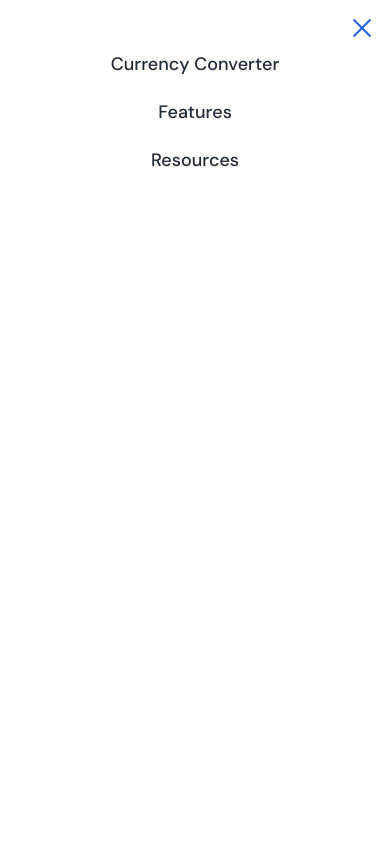
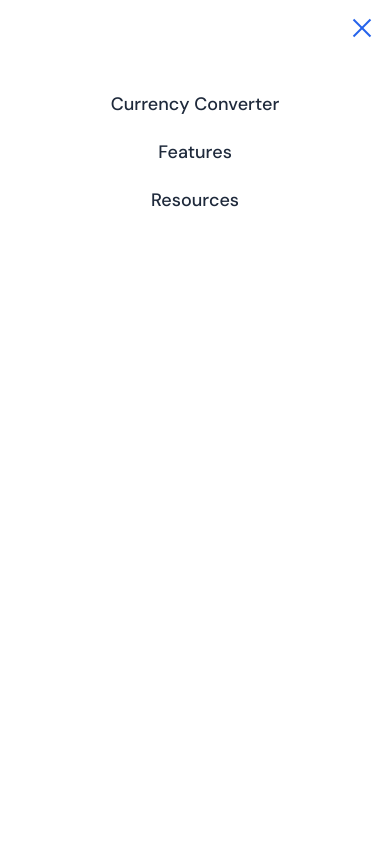
Before and after one commit to late-exairu/currency-pro, a Next.js app: page / in a window 390 px wide. Both pictures are taken after a click on the button 362 px from the left and 28 px from the top of the page. Shown: the top 844 px of the page. Built offline with nearby package versions, Linux system fonts and the light colour scheme.

Commit message:
Add Overlay component

```diff
--- a/src/app/components/Footer.tsx
+++ b/src/app/components/Footer.tsx
@@ -17,7 +17,7 @@ export default function Footer() {
 
   return (
     <footer
-      className={`${dmSans.className} flex flex-col gap-8 pt-10 md:gap-5 lg:gap-10 lg:pt-20 xl:gap-14 xl:pt-[120px]`}
+      className={`${dmSans.className} flex flex-col gap-8 pt-20 md:gap-5 lg:gap-10 lg:pt-28 xl:gap-14 xl:pt-[120px]`}
     >
       <div className="container sm:px-[50px] md:px-[60px] lg:px-[70px] xl:max-w-[1200px]">
         <div className="xs:grid-cols-2 grid grid-cols-1 items-start gap-5 gap-y-8 sm:grid-cols-3 lg:grid-cols-5 lg:gap-4">
--- a/src/app/components/MobileMenu.tsx
+++ b/src/app/components/MobileMenu.tsx
@@ -5,7 +5,7 @@ import Link from "next/link";
 import { DM_Sans } from "next/font/google";
 import { usePersonStore } from "@/state/store";
 import data from "@/data/data.json";
-import UserBar from "./UserBar";
+import UserBar from "@/components/UserBar";
 
 interface menuItem {
   id: number;
@@ -26,8 +26,10 @@ export default function MobileMenu() {
   return (
     <div
       className={`${
-        isMenuOpen ? "translate-x-0 lg:translate-x-full" : "translate-x-full"
-      } fixed inset-y-0 right-0 w-screen bg-white p-10 transition-transform duration-300 dark:bg-slate-800/80 md:w-[400px]`}
+        isMenuOpen
+          ? "translate-x-0 shadow-lg lg:translate-x-full"
+          : "translate-x-full"
+      } fixed inset-y-0 right-0 w-screen bg-white p-10 pt-20 transition-transform duration-300 dark:bg-slate-800/80 md:w-[400px]`}
     >
       <ul
         className={`${dmSans.className} flex-column gap-2.5 text-lg font-medium md:gap-5 lg:flex lg:gap-9`}
--- /dev/null
+++ b/src/app/components/Overlay.tsx
@@ -0,0 +1,14 @@
+"use client";
+import { usePersonStore } from "@/state/store";
+
+export default function Overlay() {
+  const isMenuOpen = usePersonStore((state) => state.isMenuOpen);
+
+  return (
+    <div
+      className={`${
+        isMenuOpen ? "visible" : "invisible"
+      } bg-surface fixed inset-0 opacity-90 backdrop-blur-sm`}
+    />
+  );
+}
--- a/src/app/layout.tsx
+++ b/src/app/layout.tsx
@@ -5,6 +5,7 @@ import { Inter } from "next/font/google";
 import Header from "@/components/Header";
 import MobileMenu from "@/components/MobileMenu";
 import Footer from "@/components/Footer";
+import Overlay from "./components/Overlay";
 
 const inter = Inter({ subsets: ["latin"], display: "swap" });
 
@@ -26,6 +27,7 @@ export default function RootLayout({
         className={`${inter.className} flex min-h-screen flex-col overflow-x-hidden pt-[60px] md:pt-[72px] lg:pt-[96px]`}
       >
         <Header />
+        <Overlay />
         <MobileMenu />
 
         {children}
```
